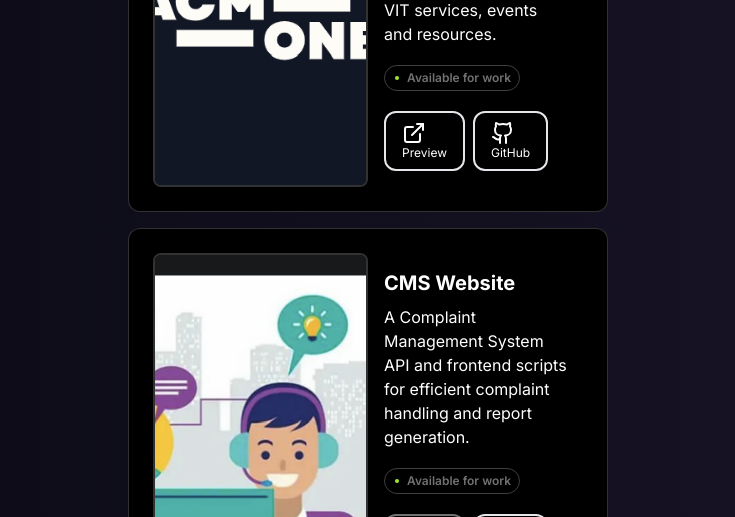
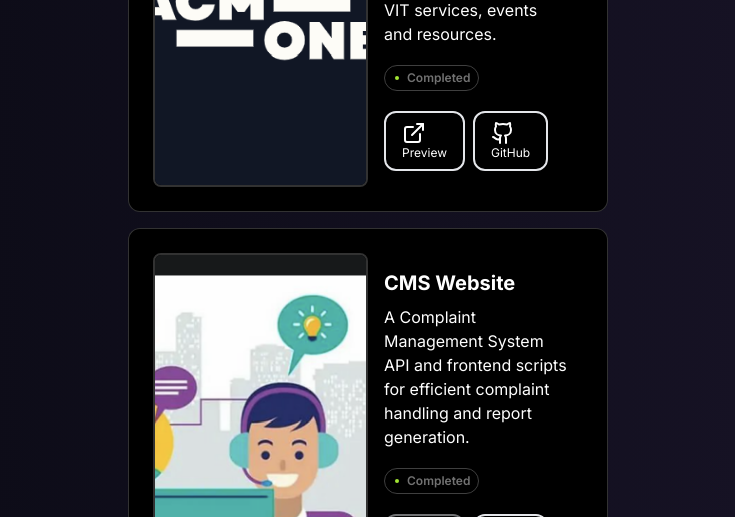
Before and after one commit to DibyashaktiMoharana/nextPortfolio, a Next.js app: page /projects in a window 1280 px wide. Shown: the part 283-800 px from the top of the page, without its empty margins (272-1007 px from the left). Built offline with nearby package versions, Linux system fonts and the light colour scheme.

Commit message:
minor fixes v10

```diff
--- a/src/app/Status/page.tsx
+++ b/src/app/Status/page.tsx
@@ -6,7 +6,7 @@ import React, { useState } from "react";
 const Status = [
   {
     Available: {
-      name: "Available for work",
+      name: "Completed",
       color: "lime",
     },
     NotAvailable: {
```
